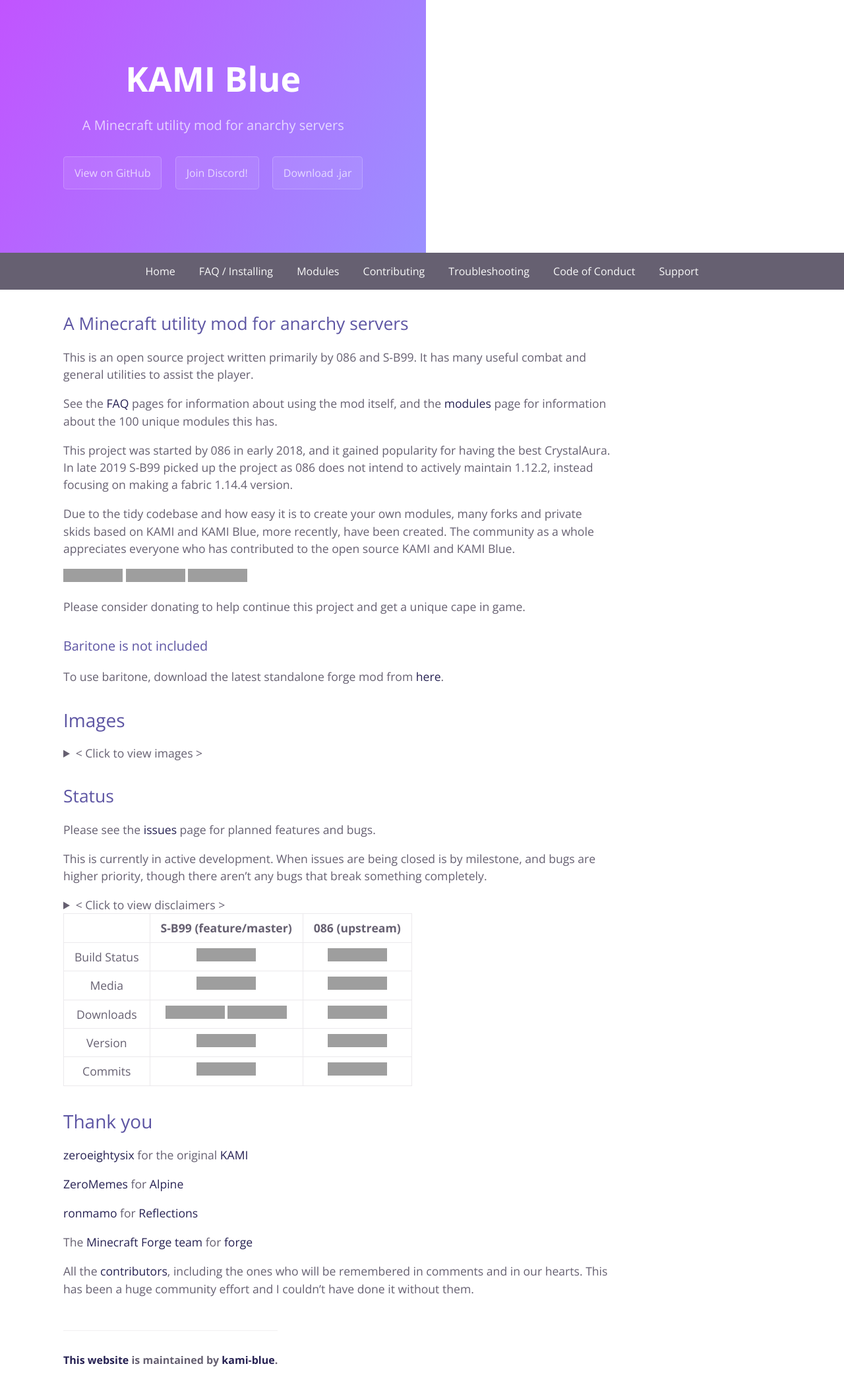
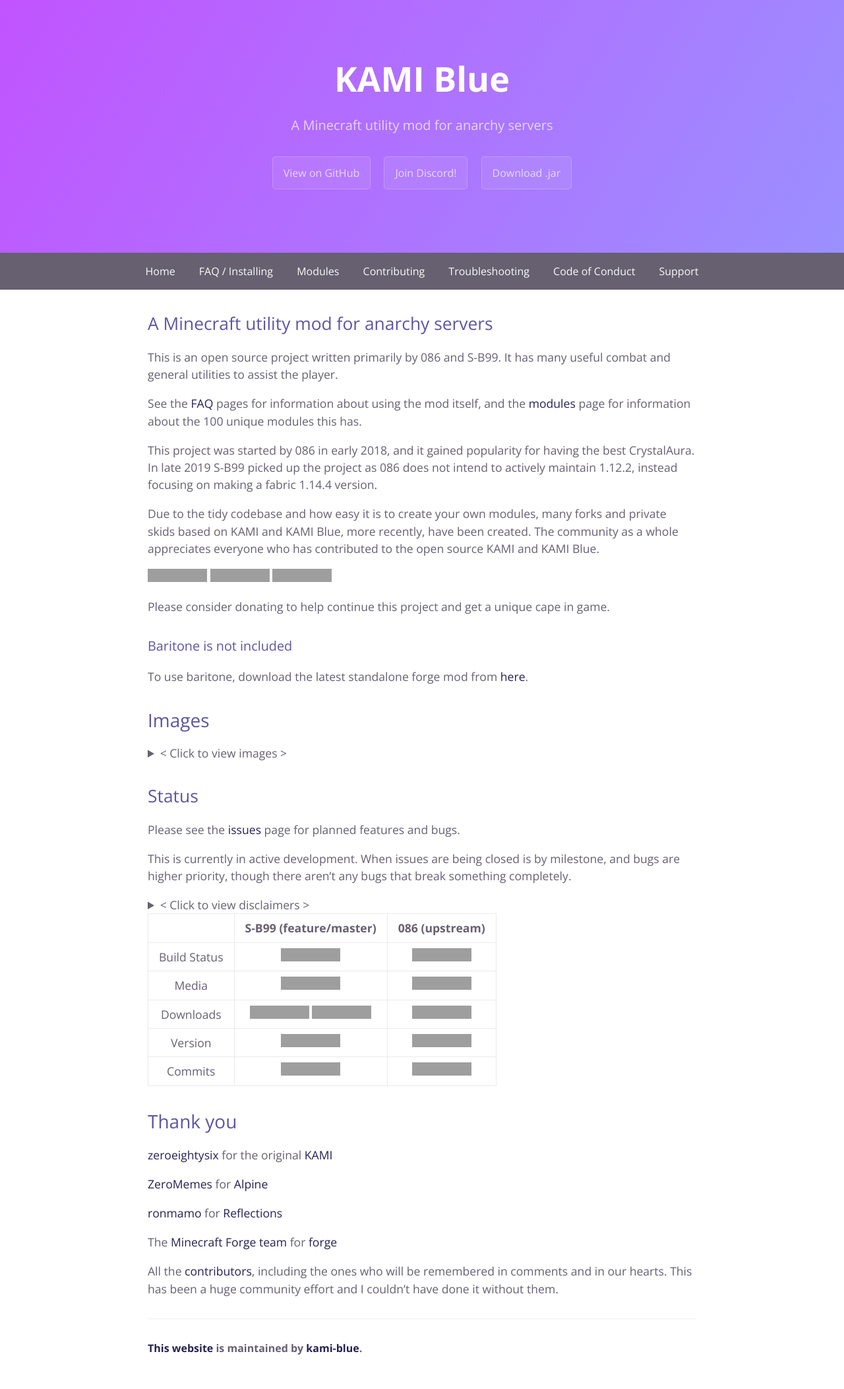
Before and after one commit to kami-blue/website, a Jekyll site: the page built from docs/index.md, in a window 1280 px wide. Shown: the whole page at 66% size. Built offline with Jekyll 4.4.1, drawn with Linux system fonts in a browser that asks for light colours; grey boxes are pictures that could not be loaded.

Commit message:
fix collapsed blocks

```diff
--- a/docs/_sass/normalize.scss
+++ b/docs/_sass/normalize.scss
@@ -42,6 +42,9 @@ main,
 menu,
 nav,
 section,
+{
+  display: block;
+}
 
 /**
  * 1. Correct `inline-block` display not defined in IE 8/9.
```
